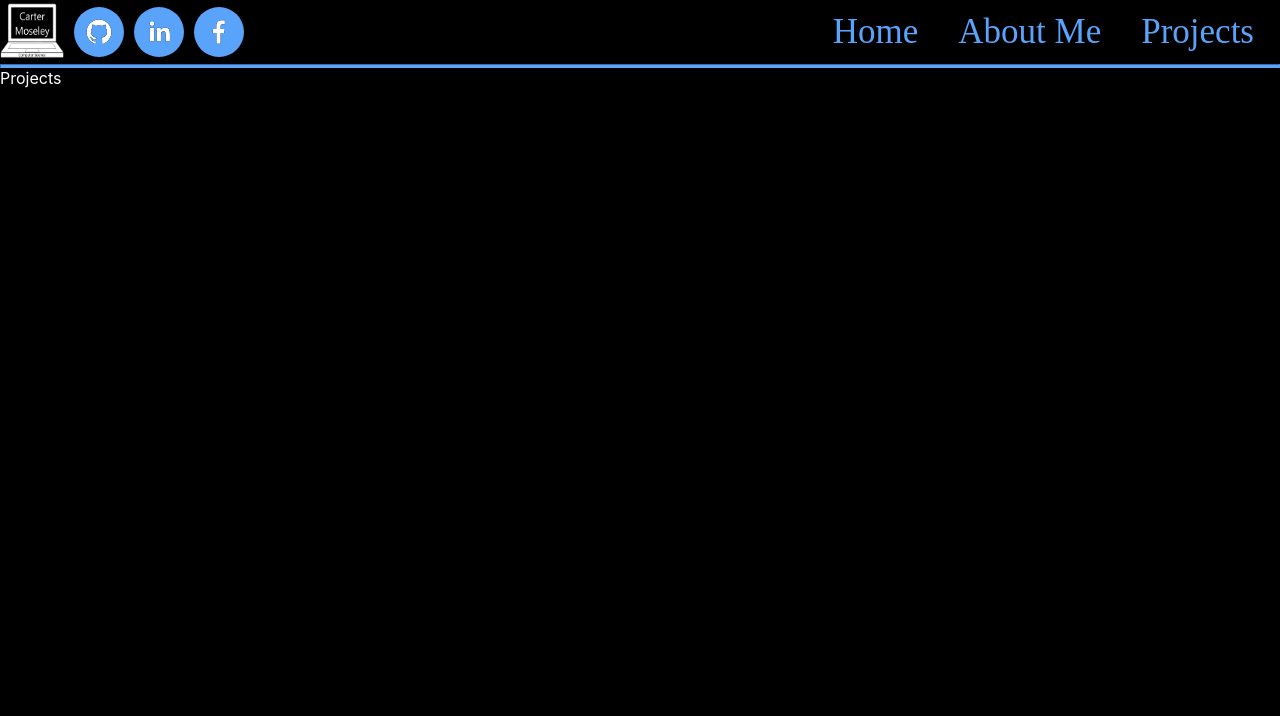
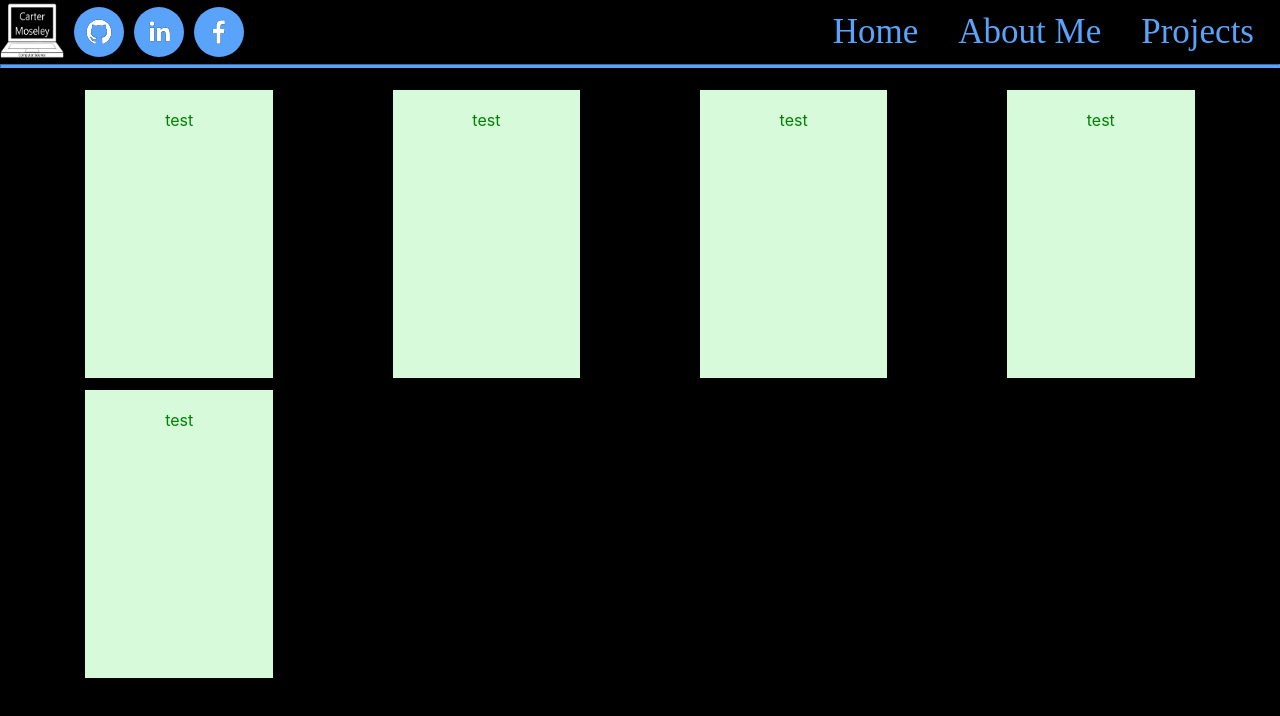
Before and after one commit to CarterTheMan/Personal-Website, a React (Create React App) app in the folder personal-website/: page / in a window 1280 px wide. Both pictures are taken after a click on the link "Projects". Shown: the top 716 px of the page. Built offline with nearby package versions, Linux system fonts and the light colour scheme.

Commit message:
Added the flipcard component as well as created the projects page. Both still have to be udpated.

```diff
--- /dev/null
+++ b/personal-website/src/components/flipcard/FlipCard.css
@@ -0,0 +1,63 @@
+.container {
+	display: flex;
+	justify-content: center;
+	text-align: center;
+
+	margin: auto;
+}
+
+.flip-card {
+	perspective: 1000px;
+	width: 200px;
+	height: 300px;
+	position: relative;
+	transform-style: preserve-3d;
+	transition: transform 0.5s;
+	margin: auto;
+	padding: 2%;
+}
+
+.flip-card.flipped {
+	transform: rotateY(180deg);
+}
+
+.flip-card-inner {
+	width: 100%;
+	height: 100%;
+	transform-style: preserve-3d;
+}
+
+.flip-card-front,
+.flip-card-back {
+	width: 100%;
+	height: 100%;
+	position: absolute;
+	backface-visibility: hidden;
+}
+
+.flip-card-front {
+	background-color: #d7fbda;
+	color: green;
+}
+
+.flip-card-back {
+	background-color: #fbd7f8;
+	color: blue;
+	transform: rotateY(180deg);
+}
+
+.card-content {
+	padding: 20px;
+	text-align: center;
+}
+
+.flip-button {
+	width: 100px;
+	padding: 10px;
+	font-size: 16px;
+	margin-top: 10px;
+	background-color: #f5d9fa;
+	border: none;
+	border-radius: 5px;
+	cursor: pointer;
+}
--- /dev/null
+++ b/personal-website/src/components/flipcard/FlipCard.tsx
@@ -0,0 +1,46 @@
+import React, { useState } from "react";
+import "./FlipCard.css";
+
+interface props {
+	title: string,
+	description: string,
+	imagePath: string
+}
+
+
+// https://www.geeksforgeeks.org/design-a-flip-card-effect-using-reactjs/
+// https://blog.openreplay.com/creating-animated-flip-cards-in-react/
+export default function FlipCard({title, description, imagePath} : props) {
+	const [isFlipped, setIsFlipped] = useState(false);
+
+	const handleMouseEnter = () => {
+		setIsFlipped(true);
+	};
+
+	const handleMouseLeave = () => {
+		setIsFlipped(false);
+	};
+
+	return (
+		<div
+			className={`flip-card ${
+				isFlipped ? "flipped" : ""
+			}`}
+			onMouseEnter={handleMouseEnter}
+    		onMouseLeave={handleMouseLeave}
+		>
+			<div className="flip-card-inner">
+				<div className="flip-card-front">
+					<div className="card-content">
+						{title}
+					</div>
+				</div>
+				<div className="flip-card-back">
+					<div className="card-content">
+						{description}
+					</div>
+				</div>
+			</div>
+		</div>
+	);
+};
--- a/personal-website/src/components/menu/Menu.tsx
+++ b/personal-website/src/components/menu/Menu.tsx
@@ -4,6 +4,7 @@ import { createRoot } from 'react-dom/client';
 import { SocialIcon } from 'react-social-icons'
 import Home from './../../pages/home/Home';
 import AboutMe from './../../pages/aboutme/AboutMe';
+import Projects from './../../pages/projects/Projects';
 
 const homePage = function () {
     const root = createRoot(document.getElementById('root')!)
@@ -22,7 +23,7 @@ const aboutMePage = function () {
 const projectsPage = function () {
     const root = createRoot(document.getElementById('root')!)
     root.render(
-        <p style={{color: "white"}}>Projects</p>
+        <Projects />
     );
 }
 
--- /dev/null
+++ b/personal-website/src/pages/projects/Projects.css
@@ -0,0 +1,12 @@
+.projects-container {
+    /* width: 100%; */
+    display: grid;
+    padding: 2%;
+    padding-top: 2vh;
+    padding-left: 2vw;
+    padding-bottom: 5vh;
+    grid-template-columns: repeat(4, minmax(0, 1fr));
+    justify-content: space-between;
+    column-gap: 0px;
+    text-align: center;
+}
--- /dev/null
+++ b/personal-website/src/pages/projects/Projects.tsx
@@ -0,0 +1,18 @@
+import './Projects.css';
+import FlipCard from './../../components/flipcard/FlipCard'
+
+export default function MyApp() {
+
+
+
+
+    return (
+        <div className='projects-container'>
+            <FlipCard title='test' description='test' imagePath='/My-Experience.jpg'/>
+            <FlipCard title='test' description='test' imagePath='/My-Experience.jpg'/>
+            <FlipCard title='test' description='test' imagePath='/My-Experience.jpg'/>
+            <FlipCard title='test' description='test' imagePath='/My-Experience.jpg'/>
+            <FlipCard title='test' description='test' imagePath='/My-Experience.jpg'/>
+        </div>
+      );
+}
```
